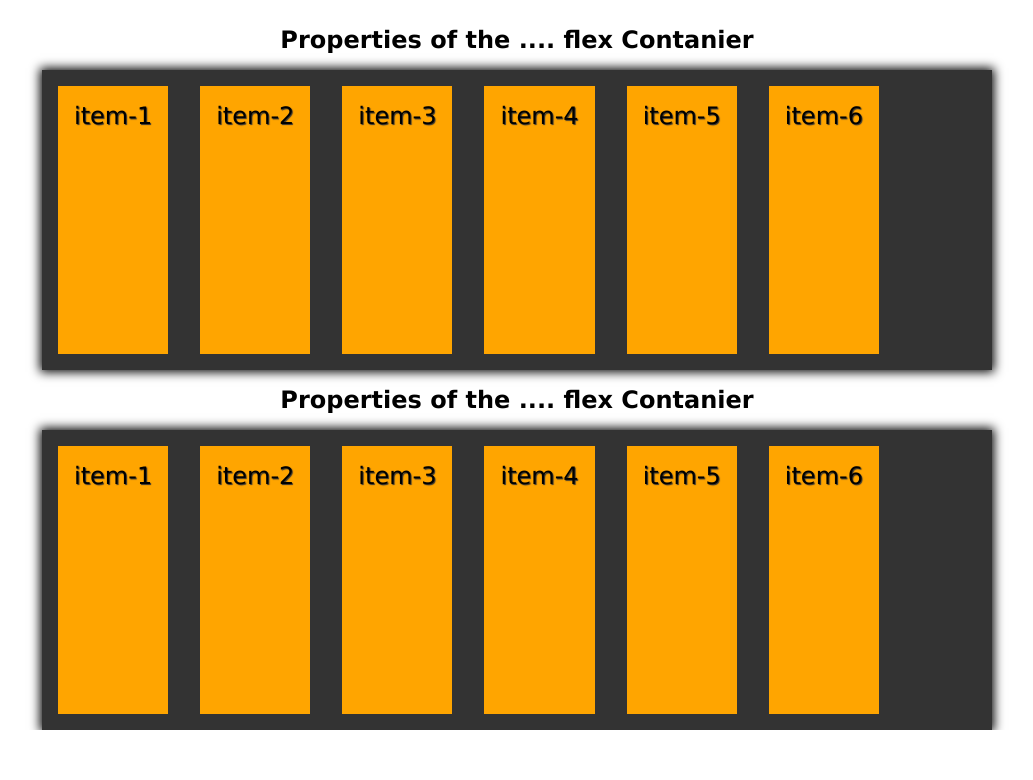
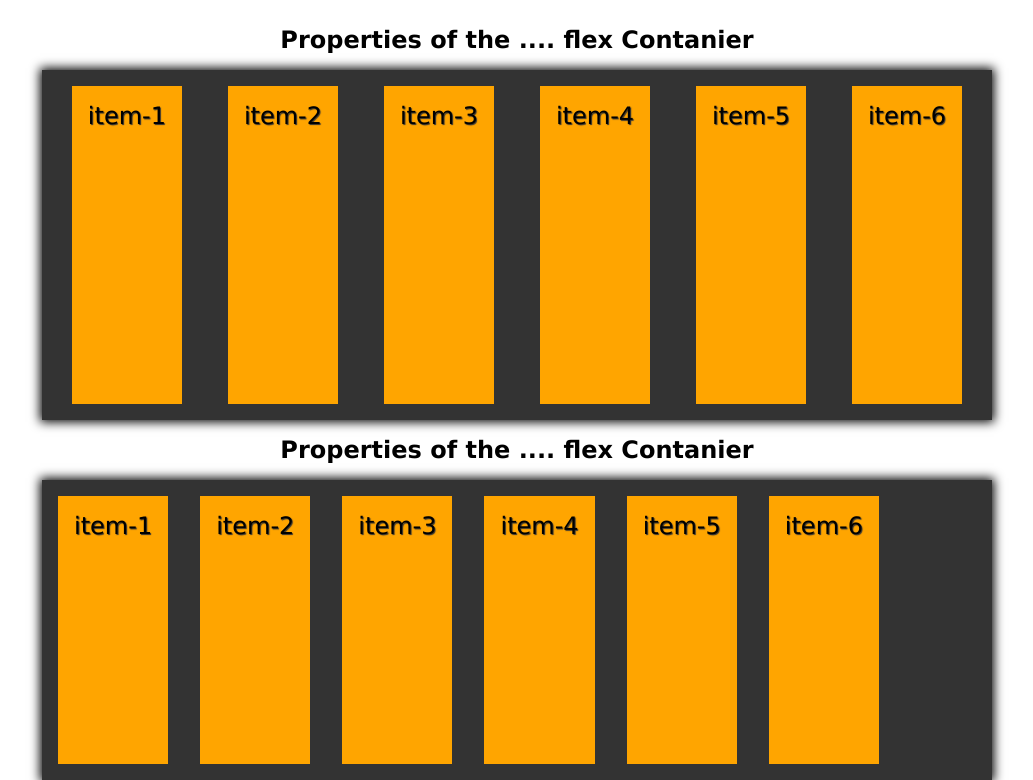
Before and after one commit to alexangria1992/flexbox-tutorial, a plain HTML site: page index.html in a window 1280 px wide. Shown: the part 131-911 px from the top of the page, without its empty margins (123-1156 px from the left). Before the commit the page ends 861 px from the top, so only its background shows below. Drawn offline with Linux system fonts and the light colour scheme.

Commit message:
justify-content

```diff
--- a/style.css
+++ b/style.css
@@ -59,8 +59,23 @@ body h2
 
     /* FLEX_WRAP */
 
-    flex-wrap: nowrap;
+    /* flex-wrap: nowrap; */
     flex-wrap: wrap;
+
+    /* JUSTIFY CONTENT */
+
+    height: 350px;
+    flex-wrap: wrap;
+    justify-content: flex-start;
+    justify-content: start;
+    justify-content: flex-end;
+    justify-content: flex-end;
+    justify-content: right;
+    justify-content: center;
+    justify-content: space-between;
+    justify-content: space-around;
+
+    justify-content: space-evenly;
 }
 
 #Children .flexbox-container
```
